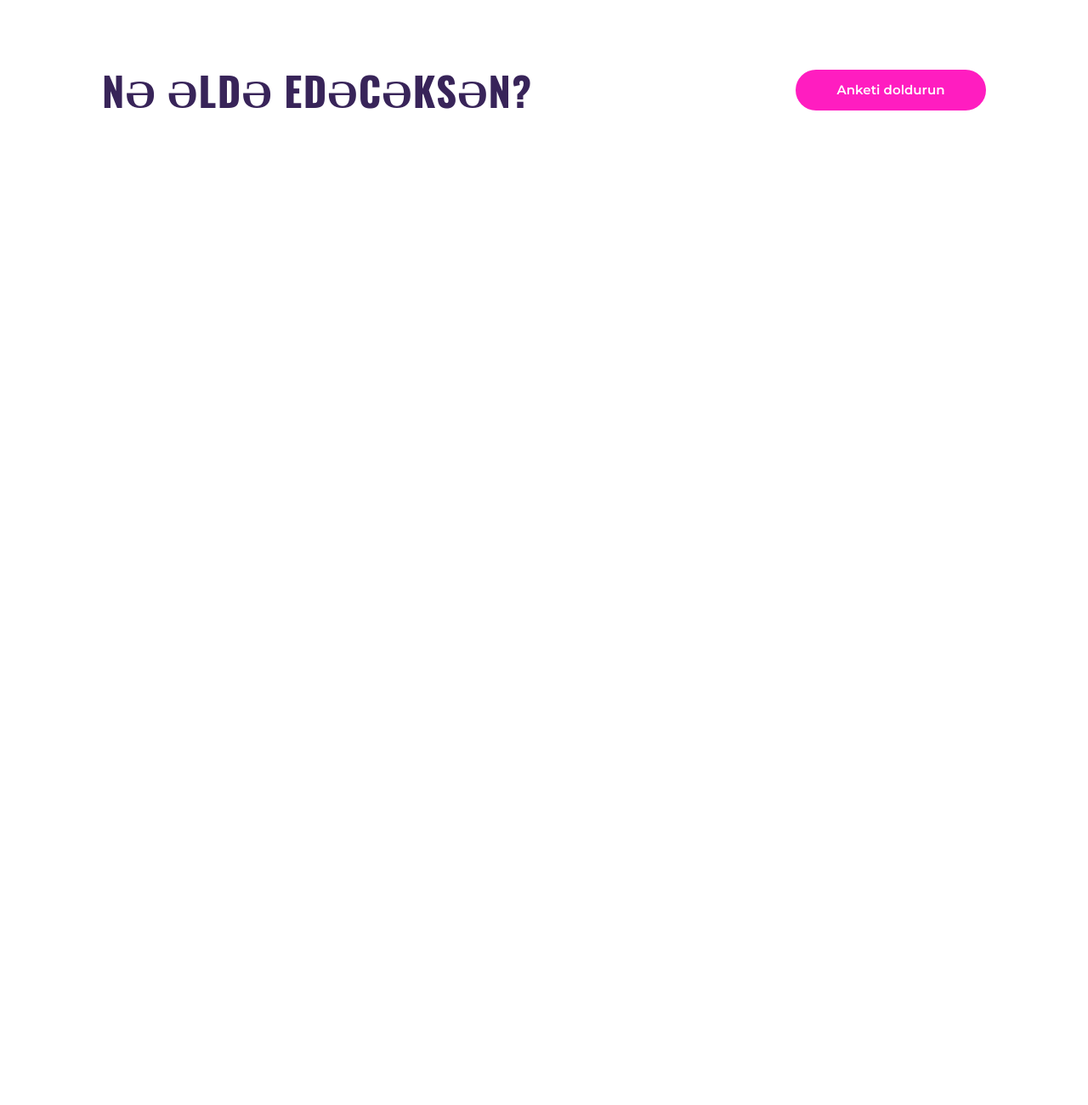
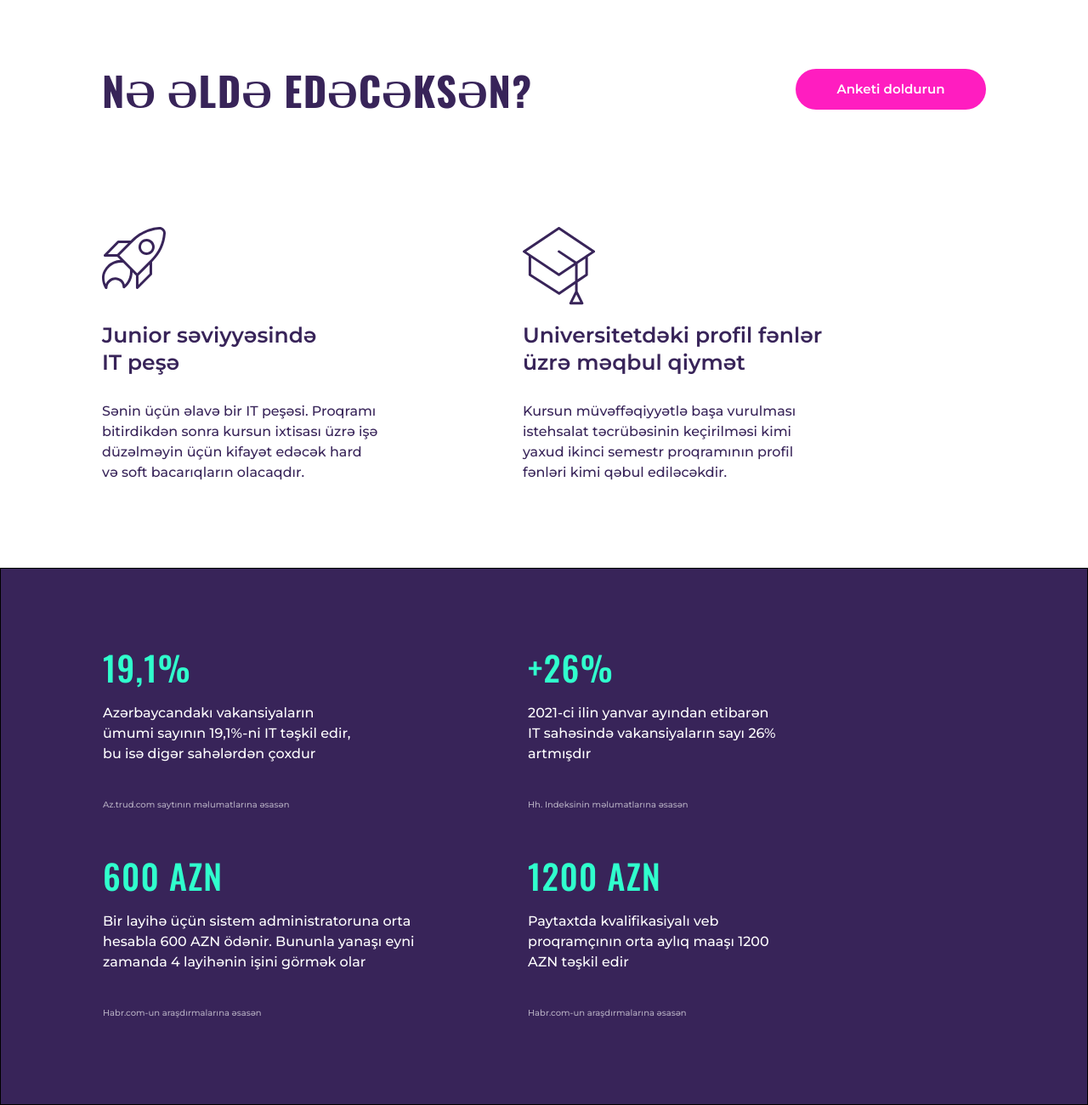
Before and after one commit to farhadasadzade/algoritmika-additional1, a plain HTML site: page index.html in a window 1280 px wide. Shown: the part 743-2043 px from the top of the page at 85% size. Before the commit the page ends 974 px from the top, so only its background shows below. Drawn offline with nearby package versions, Linux system fonts and the light colour scheme.

Commit message:
added 2 sections

```diff
--- a/index.html
+++ b/index.html
@@ -42,6 +42,7 @@
 
     <div class="gain">
         <div class="container">
+            <div class="gain__content">
                 <div class="gain__header">
                     <h2 class="gain-title">NƏ ƏLDƏ EDƏCƏKSƏN?</h2>
                     <button class="gain-btn">Anketi doldurun</button>
@@ -49,17 +50,48 @@
                 <div class="gain__cards">
                     <div class="gain-card">
                         <div class="gain-icon">
-
+                            <img src="images/gain-card-icon.svg" alt="card icon" class="gain-iconimg">
                         </div>
-                    <h2 class="gain-title"></h2>
-                    <p class="gain-text"></p>
+                        <h2 class="gain-card-title">Junior səviyyəsində <br> IT peşə</h2>
+                        <p class="gain-text">Sənin üçün əlavə bir IT peşəsi. Proqramı bitirdikdən sonra kursun ixtisası üzrə işə düzəlməyin üçün kifayət edəcək hard və soft bacarıqların olacaqdır.</p>
                     </div>
                     <div class="gain-card">
-                    <div class="gain-icon">
+                        <div class="gain-icon" id="gain-icon-id2">
+                            <img src="images/gain-card-icon2.svg" alt="card icon" class="gain-iconimg">
+                        </div>
+                        <h2 class="gain-card-title">Universitetdəki profil fənlər <br> üzrə məqbul qiymət</h2>
+                        <p class="gain-text">Kursun müvəffəqiyyətlə başa vurulması istehsalat təcrübəsinin keçirilməsi kimi yaxud ikinci semestr proqramının profil fənləri kimi qəbul ediləcəkdir.</p>
+                    </div>
+                </div>
+                <button class="gain-btn" id="gain-btn2">Anketi doldurun</button>
+            </div>
+        </div>
+    </div>
 
+    <div class="statistics">
+        <div class="container">
+            <div class="statistics__content">
+                <div class="statistics__block">
+                    <h2 class="statistics-title">19,1%</h2>
+                    <p class="statistics-text">Azərbaycandakı vakansiyaların ümumi sayının 19,1%-ni IT təşkil edir, bu isə digər sahələrdən çoxdur</p>
+                    <p class="statistics-subtext">Az.trud.com saytının məlumatlarına əsasən</p>
                 </div>
-                    <h2 class="gain-title"></h2>
-                    <p class="gain-text"></p>
+                <div class="statistics__block">
+                    <h2 class="statistics-title">+26%</h2>
+                    <p class="statistics-text">2021-ci ilin yanvar ayından etibarən IT sahəsində vakansiyaların sayı 26% artmışdır</p>
+                    <p class="statistics-subtext">Hh. Indeksinin məlumatlarına əsasən
+                    </p>
+                </div>
+                <div class="statistics__block">
+                    <h2 class="statistics-title">600 AZN</h2>
+                    <p class="statistics-text">Bir layihə üçün sistem administratoruna orta hesabla 600 AZN ödənir. Bununla yanaşı eyni zamanda 4 layihənin işini görmək olar</p>
+                    <p class="statistics-subtext">Habr.com-un araşdırmalarına əsasən</p>
+                </div>
+                <div class="statistics__block">
+                    <h2 class="statistics-title">1200 AZN
+                    </h2>
+                    <p class="statistics-text">Paytaxtda kvalifikasiyalı veb proqramçının orta aylıq maaşı 1200 AZN təşkil edir</p>
+                    <p class="statistics-subtext">Habr.com-un araşdırmalarına əsasən</p>
                 </div>
             </div>
         </div>
--- a/style/style.css
+++ b/style/style.css
@@ -12,7 +12,7 @@
 }
 
 .intro__header {
-    padding: 30px 0 57px;
+    padding: 30px 0 37px;
     display: flex;
     justify-content: space-between;
     align-items: center;
@@ -25,6 +25,7 @@
 
 .header-logo {
     margin-right: 35px;
+    margin-bottom: 20px;
 }
 
 .header-logo:last-child {
@@ -33,6 +34,7 @@
 
 .header__right {
     display: flex;
+    margin-bottom: 20px;
 }
 
 .header-text {
@@ -93,14 +95,16 @@
 }
 
 .gain {
-    padding: 110px 0 100px;
+    padding: 110px 0 50px;
+}
+
+.gain__content {
+    padding: 0 60px;
 }
 
 .gain__header {
-    padding: 0 60px;
     display: flex;
     justify-content: space-between;
-    align-items: center;
 }
 
 .gain-title {
@@ -112,6 +116,7 @@
     letter-spacing: 0.03em;
     text-transform: uppercase;
     color: #382459;
+    margin-bottom: 136px;
 }
 
 .gain-btn {
@@ -136,8 +141,171 @@
     cursor: pointer;
 }
 
+#gain-btn2 {
+    display: none;
+}
+
 .gain-btn:hover {
     border: 2px solid #FF1DC0;
     background-color: #ffffff;
     color: #FF1DC0;
 }
+
+.gain__cards {
+    display: flex;
+    flex-wrap: wrap;
+}
+
+.gain-card {
+    margin-bottom: 50px;
+}
+
+.gain-card:first-child {
+    margin-right: 170px;
+}
+
+.gain-icon {
+    margin-bottom: 34px;
+}
+
+#gain-icon-id2 {
+    margin-bottom: 16px;
+}
+
+.gain-card-title {
+    font-family: 'Montserrat';
+    font-style: normal;
+    font-weight: 600;
+    font-size: 25px;
+    line-height: 32px;
+    color: #382459;
+    margin-bottom: 30px;
+}
+
+.gain-text {
+    font-family: 'Montserrat';
+    font-style: normal;
+    font-weight: 500;
+    font-size: 16px;
+    line-height: 24px;
+    color: #382459;
+    width: 325px;
+}
+
+.statistics {
+    background: #382459;
+    border: 1px solid #000000;
+    box-sizing: border-box;
+    box-shadow: 0px 4px 4px rgba(0, 0, 0, 0.25);
+}
+
+.statistics__content {
+    padding: 100px 60px 40px;
+    display: grid;
+    grid-template-columns: repeat(auto-fill, 500px);
+}
+
+.statistics__block {
+    margin-bottom: 60px;
+}
+
+.statistics__block:nth-child(3) .statistics-text {
+    width: 376px;
+}
+
+.statistics-title {
+    font-family: 'Oswald';
+    font-style: normal;
+    font-weight: 500;
+    font-size: 40px;
+    line-height: 33px;
+    letter-spacing: 0.03em;
+    text-transform: uppercase;
+    color: #30FFCD;
+    margin-bottom: 25px;
+}
+
+.statistics-text {
+    font-family: 'Montserrat';
+    font-style: normal;
+    font-weight: 500;
+    font-size: 16px;
+    line-height: 24px;
+    color: #FFFFFF;
+    margin-bottom: 40px;
+    width: 300px;
+}
+
+.statistics-subtext {
+    font-family: 'Montserrat';
+    font-style: normal;
+    font-weight: 500;
+    font-size: 10.0042px;
+    line-height: 15px;
+    color: #FFFFFF;
+    opacity: 0.62;
+}
+
+@media screen and (max-width: 1000px) {
+    .header__right {
+        display: none;
+    }
+}
+
+@media screen and (max-width: 934px) {
+    #gain-btn2 {
+        display: block;
+    }
+
+    .gain-btn {
+        display: none;
+    }
+}
+
+@media screen and (max-width: 640px) {
+    .header__left {
+        flex-wrap: wrap;
+        justify-content: space-evenly;
+    }
+
+    .intro__content {
+        padding-left: 0;
+        padding-right: 0;
+    }
+
+    .gain__content {
+        padding-left: 0;
+        padding-right: 0;
+    }
+
+    .statistics__content {
+        padding-left: 0;
+        padding-right: 0;
+    }
+}
+
+@media screen and (max-width: 450px) {
+    .intro-title {
+        font-size: 40px;
+        line-height: 50px;
+    }
+
+    .intro-subtext {
+        font-size: 13px;
+        line-height: 13px;
+    }
+
+    .intro-text {
+        font-size: 14px;
+        line-height: 20px;
+    }
+
+    .gain-title {
+        font-size: 36px;
+        line-height: 45px;
+    }
+
+    .gain-text {
+        width: 100%;
+    }
+}
```
Also changed, not shown: images/gain-card-icon.svg (added), images/gain-card-icon2.svg (added). Lines whose indentation alone changed are shown as unchanged.
